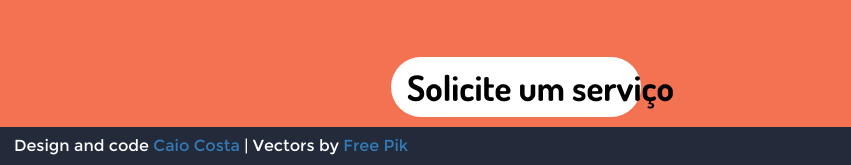
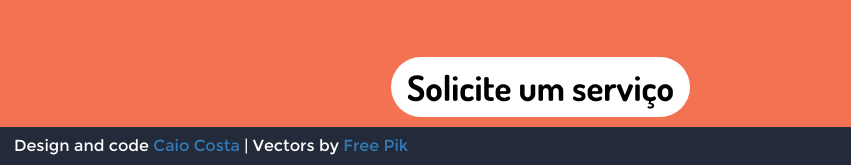
Before and after one commit to Abilservice/abilservice.github.io, a plain HTML site: page index.html in a window 1280 px wide. Shown: the part 1469-1634 px from the top of the page, 429-1280 px from the left. Drawn offline with nearby package versions, Linux system fonts and the light colour scheme.

Commit message:
Update style.css

```diff
--- a/css/style.css
+++ b/css/style.css
@@ -204,9 +204,9 @@ h5{
 }
 .solicita-btn{
     border: solid 4px transparent;
-    border-radius: 40px;
+    border-radius: 60px;
     background: #ffffff;
-    max-width: 250px;
+    max-width: 300px;
     line-height: 40px;
     color: #000000;
     font-size: 35px;
```
